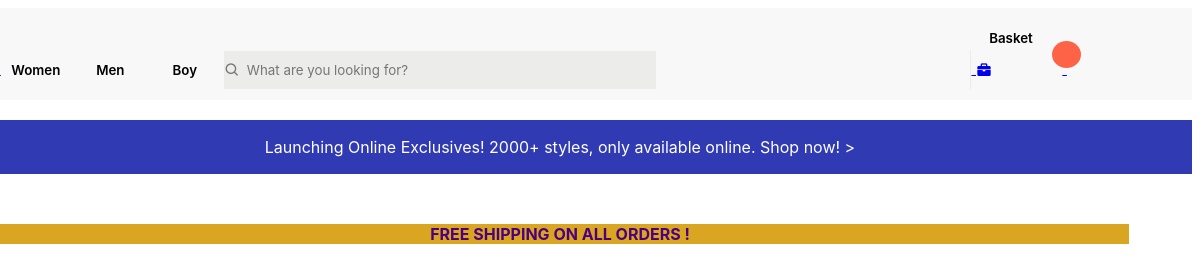
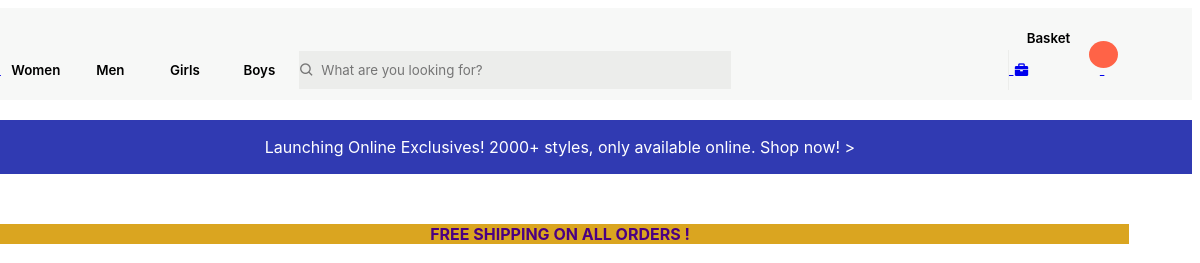
Before and after one commit to arai5563/Max-Fashion, a plain HTML site: page women.html in a window 1280 px wide. Shown: the top 263 px of the page, 80-1280 px from the left. Drawn offline with nearby package versions, Linux system fonts and the light colour scheme.

Commit message:
margin changed

```diff
--- a/women.html
+++ b/women.html
@@ -46,7 +46,7 @@
             background-color: #ECEDEB;
             display: inline-block;
             width: 35%;
-            margin-right: 17%;
+            margin-right: 14%;
         }
         #search i {
             color: #757575;
@@ -164,7 +164,8 @@
         <a href="Mensection.html"> <img src="https://dynamicassets.azureedge.net/uploads/store/logo/5c483f01b2739.png"/> </a>
         <a href="women.html"><button class="cat">Women</button></a>
         <a href="Mensection.html"><button class="cat">Men</button></a>
-        <a href="boysSection.html"><button class="cat">Boy</button></a>
+        <a href=""><button class="cat">Girls</button></a>
+        <a href="boysSection.html"><button class="cat">Boys</button></a>
         <div id="search">
             <i class='bx bx-search'> </i>
             <input placeholder="What are you looking for?"/>
```
Also changed, not shown: ethnicbottom.html (+1 -1 lines), fusionDresses.html (+1 -1 lines), kurtas.html (+1 -1 lines).
